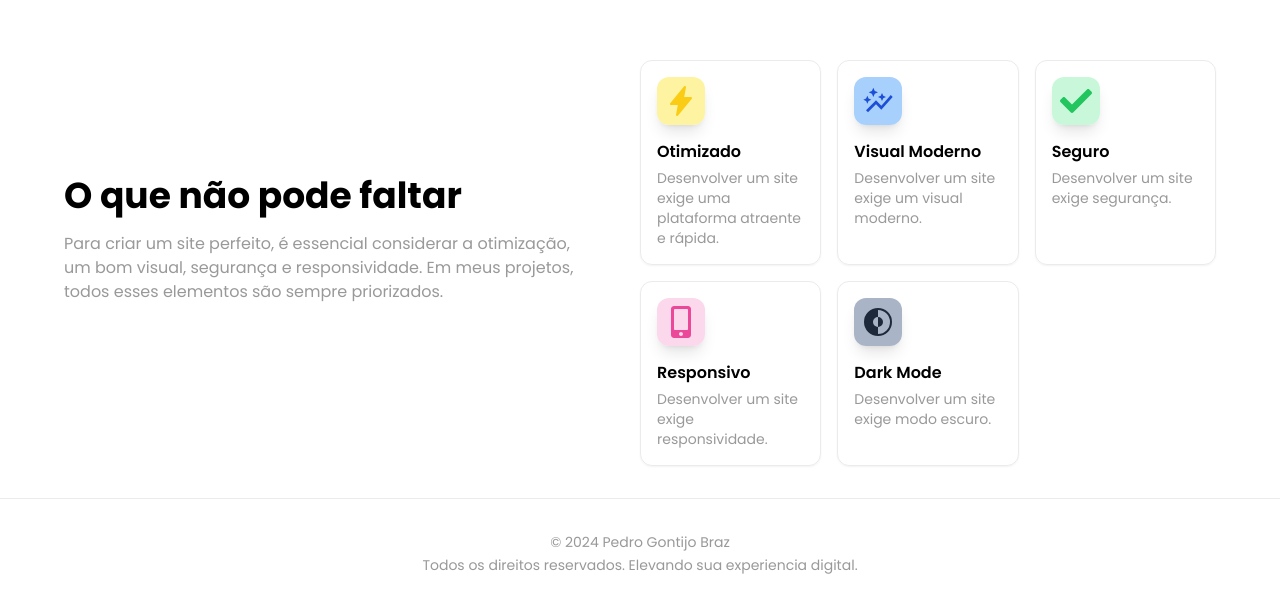
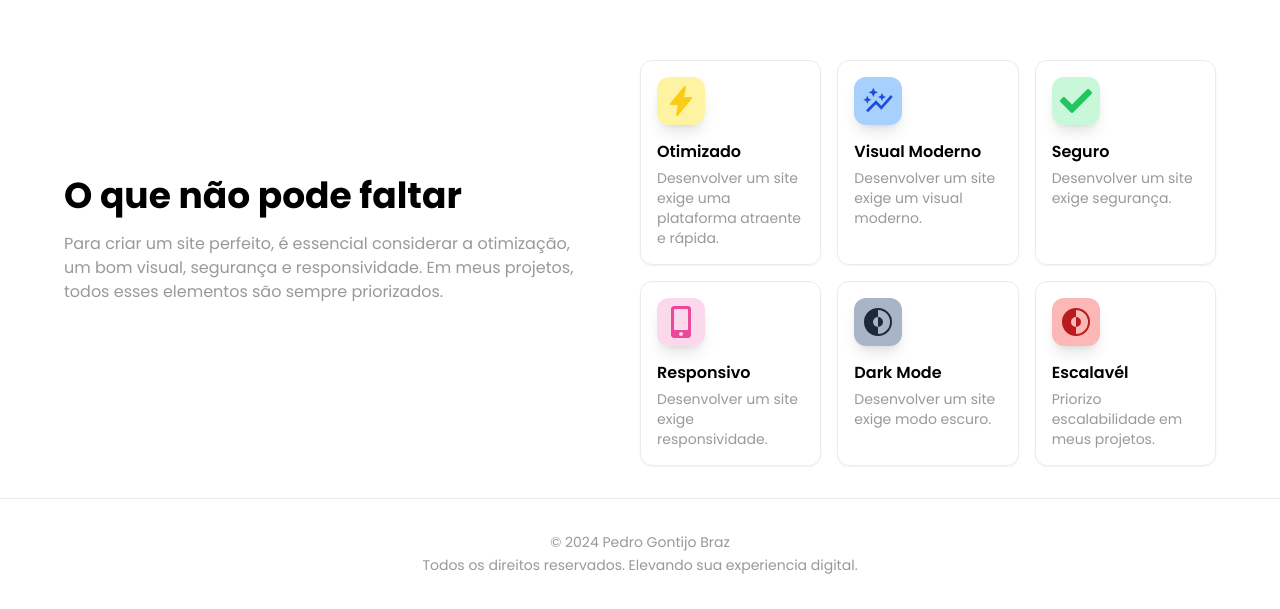
Before and after one commit to pedrogbraz/meu-portfolio, a Next.js app: page / in a window 1280 px wide. Shown: the part 772-1381 px from the top of the page. Built offline with nearby package versions, Linux system fonts and the light colour scheme.

Commit message:
feat: change in link

```diff
--- a/src/components/pontos.tsx
+++ b/src/components/pontos.tsx
@@ -12,10 +12,14 @@ export default function Pontos() {
       <div className="px-8 sm:px-12 lg:px-16 py-8">
         <div className="grid grid-cols-1 gap-y-8 lg:grid-cols-2 lg:items-center lg:justify-between">
           <div className="mx-auto max-w-lg text-center lg:text-start lg:mx-0">
-            <h2 className="text-3xl font-bold sm:text-4xl">O que não pode faltar</h2>
+            <h2 className="text-3xl font-bold sm:text-4xl">
+              O que não pode faltar
+            </h2>
 
             <p className="mt-4 text-[--textColor]">
-            Para criar um site perfeito, é essencial considerar a otimização, um bom visual, segurança e responsividade. Em meus projetos, todos esses elementos são sempre priorizados.
+              Para criar um site perfeito, é essencial considerar a otimização,
+              um bom visual, segurança e responsividade. Em meus projetos, todos
+              esses elementos são sempre priorizados.
             </p>
 
             <a
@@ -82,6 +86,17 @@ export default function Pontos() {
                 Desenvolver um site exige modo escuro.
               </p>
             </div>
+            <div className="block rounded-xl hover:scale-[1.02] border border-[#999]/20 p-4 shadow-sm hover:border-red-700 focus:outline-none focus:ring duration-200">
+              <span className="inline-block rounded-xl shadow-lg bg-red-300/80 p-2">
+                <IoInvertMode className="text-red-700 size-8" />
+              </span>
+
+              <h2 className="mt-2 font-semibold">Escalavél</h2>
+
+              <p className="hidden sm:mt-1 sm:block sm:text-sm sm:text-[--textColor]">
+                Priorizo escalabilidade em meus projetos.
+              </p>
+            </div>
           </div>
         </div>
       </div>
```
